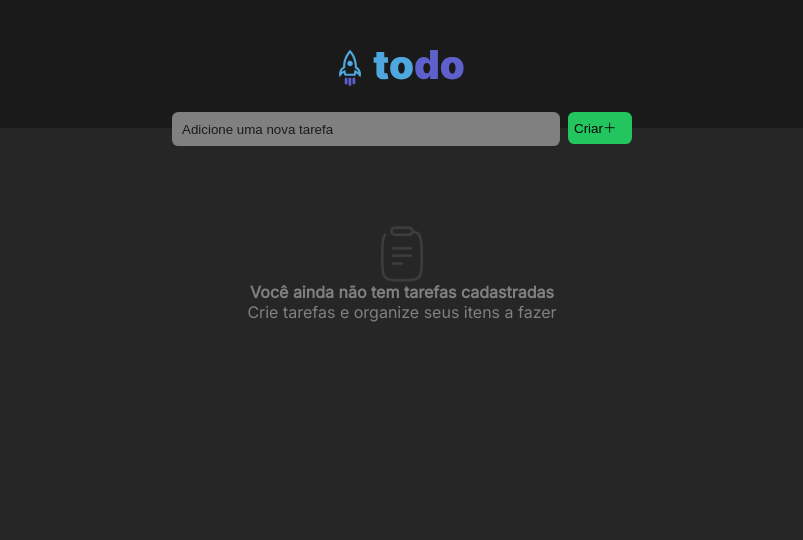
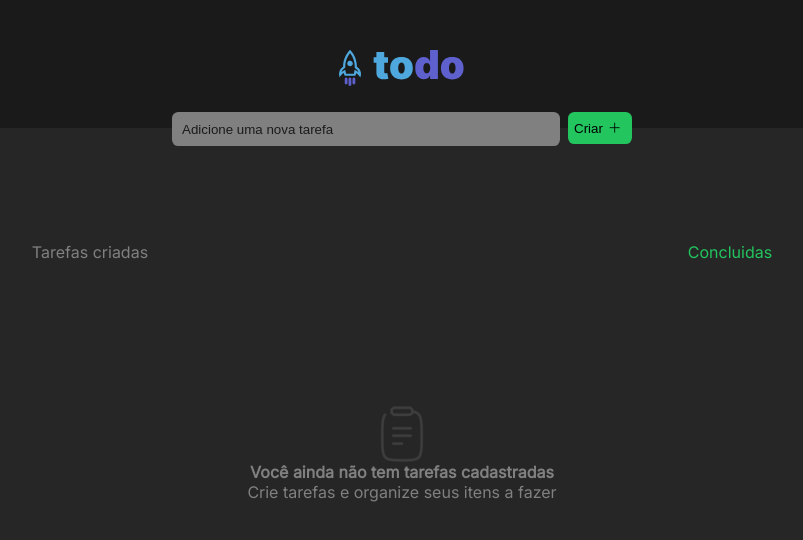
Before and after one commit to rdg-404/ToDoList-ReactJS, a React (Vite) app: page / in a window 1280 px wide. Shown: the top 540 px of the page, without its empty margins (238-1041 px from the left). Built offline with nearby package versions, Linux system fonts and the light colour scheme.

Commit message:
done html and css page

```diff
--- a/src/components/Dashboard.jsx
+++ b/src/components/Dashboard.jsx
@@ -7,10 +7,19 @@ export function Dashboard (){
     return(
         <>
             <div className={styles.wrapper}>
+
                 <div className={styles.input}>
                     <input className={styles.inputMsg} type="text" placeholder='Adicione uma nova tarefa'/>
                     <button className={styles.inputButton}>Criar <Plus/></button>
                 </div>
+
+
+                <div className={styles.tasksCount}>
+                    <p className={styles.newTasks}>Tarefas criadas</p>
+                    <p className={styles.doneTasks}>Concluidas</p>
+                </div>
+
+
                 <span className={styles.clipboard}>
                     <img src={Clipboard} alt="Clipboard" />
                 </span>
@@ -21,9 +30,9 @@ export function Dashboard (){
                     <h2 className={styles.msg02}>
                         Crie tarefas e organize seus itens a fazer
                     </h2>
+                </div>
+
             </div>
-
-        </div>
 
 
 
--- a/src/components/Dashboard.module.css
+++ b/src/components/Dashboard.module.css
@@ -4,6 +4,7 @@
     display: flex;
     justify-content: center;
     align-items: center;
+    padding-top: 8rem;
 }
 
 
@@ -63,6 +64,7 @@
     border-radius: .4rem;
     background: var(--green-500);
     cursor: pointer;
+    gap: .3rem;
 
 }
 
@@ -78,3 +80,19 @@
     gap: .5rem;
 
 }
+
+
+
+.tasksCount{
+    display: flex;
+    justify-content: space-around;
+
+}
+
+.newTasks{
+    color: var(--gray-300)
+}
+
+.doneTasks {
+    color: var(--green-500)
+}
```
